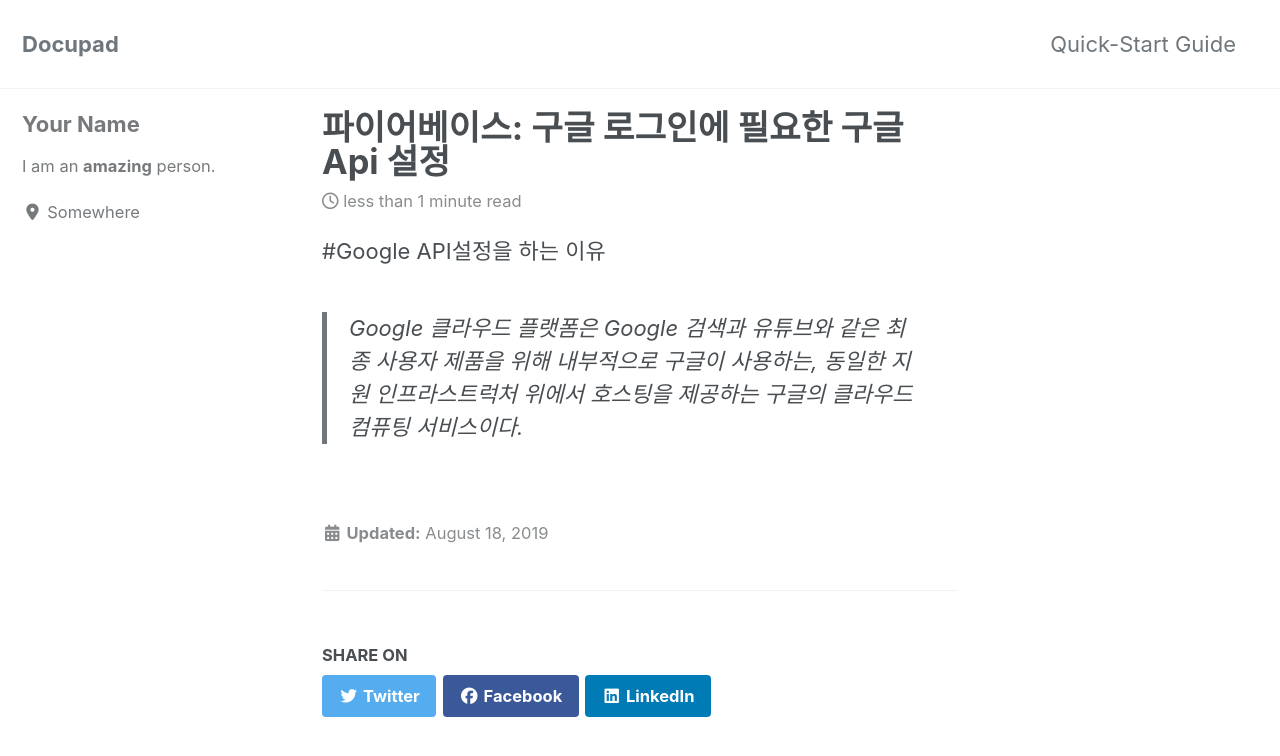
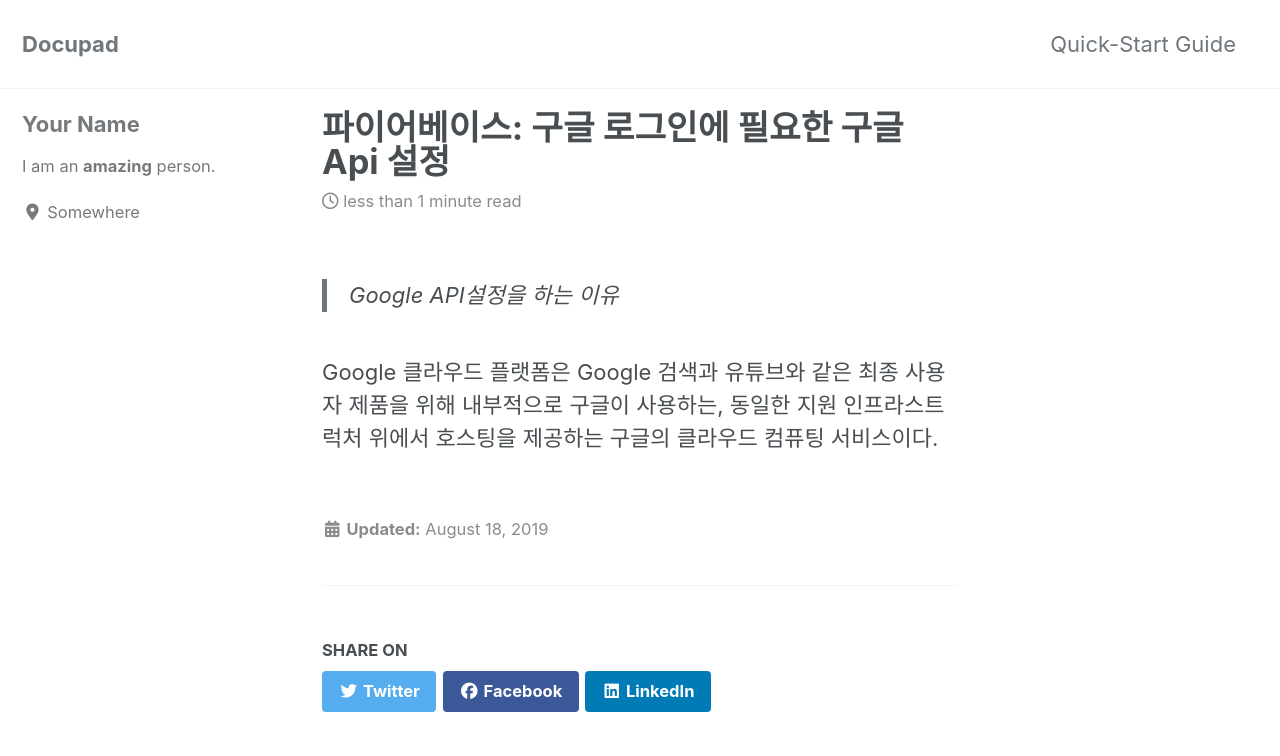
Before and after one commit to junghyunseo0105/docupad, a Jekyll site: the page built from _posts/2019-08-18-파이어베이스:-구글-로그인에-필요한-구글-API-설정.md, in a window 1280 px wide and 900 px high. Shown: the top 756 px of the window. Built offline with Jekyll 4.4.1, drawn with Linux system fonts in a browser that asks for light colours; cached includes are drawn as plain includes; nearby versions of some CDN libraries.

```diff
--- a/_posts/2019-08-18-파이어베이스:-구글-로그인에-필요한-구글-API-설정.md
+++ b/_posts/2019-08-18-파이어베이스:-구글-로그인에-필요한-구글-API-설정.md
@@ -1,3 +1,3 @@
-#Google API설정을 하는 이유
+>Google API설정을 하는 이유
 
->Google 클라우드 플랫폼은 Google 검색과 유튜브와 같은 최종 사용자 제품을 위해 내부적으로 구글이 사용하는, 동일한 지원 인프라스트럭처 위에서 호스팅을 제공하는 구글의 클라우드 컴퓨팅 서비스이다.
+Google 클라우드 플랫폼은 Google 검색과 유튜브와 같은 최종 사용자 제품을 위해 내부적으로 구글이 사용하는, 동일한 지원 인프라스트럭처 위에서 호스팅을 제공하는 구글의 클라우드 컴퓨팅 서비스이다.
```
